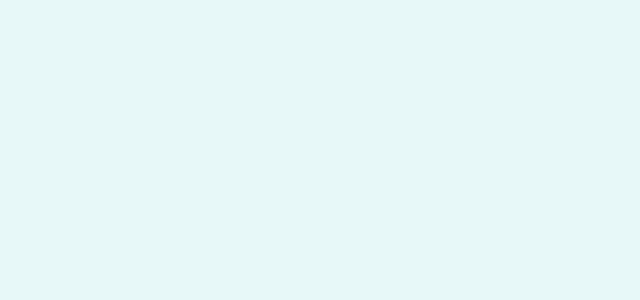
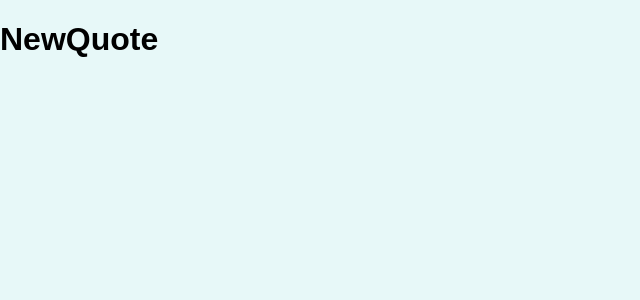
Before and after one commit to jaewoo-ahn/ReactProject, a React (Create React App) app: page /new-quote in a window 1280 px wide. Shown: the top 300 px of the page, without its empty margins (0-640 px from the left). Built offline with nearby package versions, Linux system fonts and the light colour scheme.

Commit message:
add : routing pages

```diff
--- a/src/App.js
+++ b/src/App.js
@@ -1,8 +1,22 @@
+import {Switch, Route} from "react-router-dom";
+
+import AllQuotes from "./pages/AllQuotes";
+import NewQuote from "./pages/NewQuote";
+import QuotesDetail from "./pages/QuotesDetail";
+
 function App() {
   return (
-    <div>
-
-    </div>
+    <Switch>
+      <Route path="/quotes" exact>
+        <AllQuotes />
+      </Route>
+      <Route path="/quotes/:quoteId">
+        <QuotesDetail />
+      </Route>
+      <Route path="/new-quote">
+        <NewQuote />
+      </Route>
+    </Switch>
   );
 }
 
--- a/src/index.js
+++ b/src/index.js
@@ -1,6 +1,12 @@
-import ReactDOM from 'react-dom';
+import ReactDOM from "react-dom";
+import {BrowserRouter} from "react-router-dom";
 
-import './index.css';
-import App from './App';
+import "./index.css";
+import App from "./App";
 
-ReactDOM.render(<App />, document.getElementById('root'));
+ReactDOM.render(
+  <BrowserRouter>
+    <App />
+  </BrowserRouter>,
+  document.getElementById("root")
+);
--- /dev/null
+++ b/src/pages/AllQuotes.js
@@ -0,0 +1,7 @@
+import React from "react";
+
+function AllQuotes() {
+  return <h1>AllQuotes</h1>;
+}
+
+export default AllQuotes;
--- /dev/null
+++ b/src/pages/NewQuote.js
@@ -0,0 +1,7 @@
+import React from "react";
+
+function NewQuote() {
+  return <h1>NewQuote</h1>;
+}
+
+export default NewQuote;
--- /dev/null
+++ b/src/pages/QuotesDetail.js
@@ -0,0 +1,7 @@
+import React from "react";
+
+function QuotesDetail() {
+  return <h1>QuotesDetail</h1>;
+}
+
+export default QuotesDetail;
```
Also changed, not shown: 1 other file (tests, documents, lock files or other folders).
